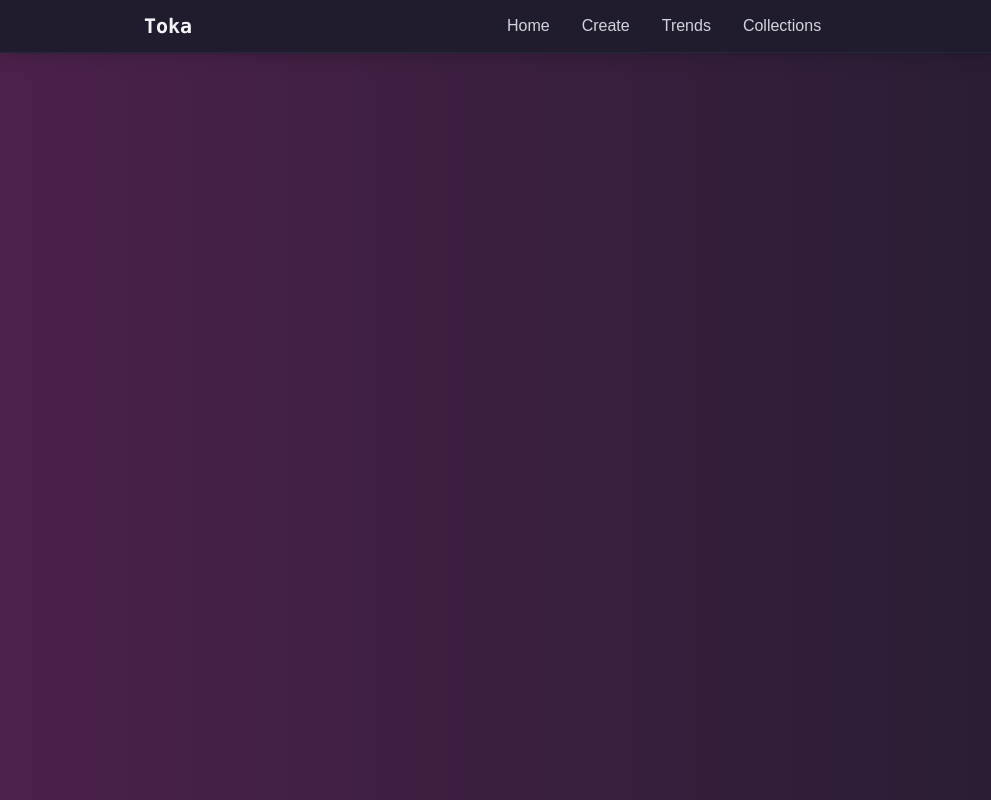
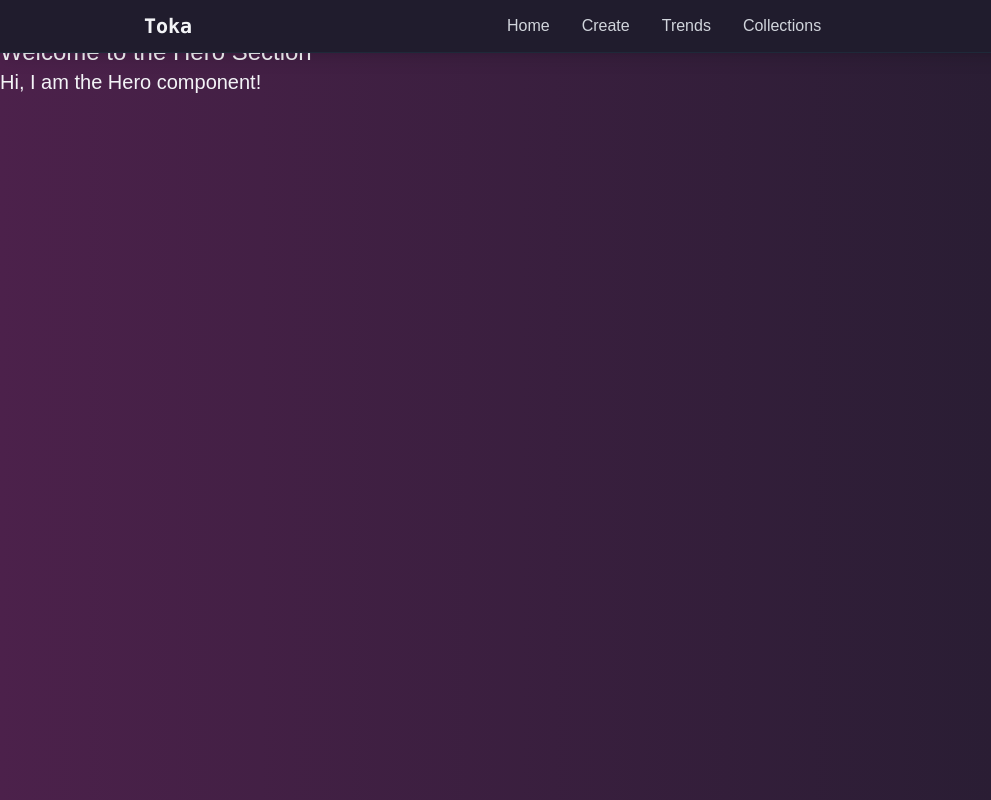
Before and after one commit to Dachenna/Toka, a React (Vite) app in the folder toka/: page / in a window 1280 px wide. Shown: the whole page, without its empty margins (0-991 px from the left). Built offline with nearby package versions, Linux system fonts and the light colour scheme.

Commit message:
modified:   toka/src/Components/Sections/Home/Hero.jsx 	modified:   toka/src/Components/Sections/Home/Home.jsx

```diff
--- a/toka/src/Components/Sections/Home/Hero.jsx
+++ b/toka/src/Components/Sections/Home/Hero.jsx
@@ -2,11 +2,14 @@ import React from 'react'
 
 const Hero = () => {
   return (
-    <main>
+    <main className='relative top-9'>
       <div className="grid grid-cols-1">
         <h1 className="text-2xl">
           Welcome to the Hero Section
         </h1>
+        <h2 className="text-xl">
+          Hi, I am the Hero component!
+        </h2>
       </div>
     </main>
   )
--- a/toka/src/Components/Sections/Home/Home.jsx
+++ b/toka/src/Components/Sections/Home/Home.jsx
@@ -3,7 +3,7 @@ import Hero from './Hero'
 
 function Home() {
   return (
-    <section>
+    <section className='relative'>
       <Hero />
     </section>
   )
```
